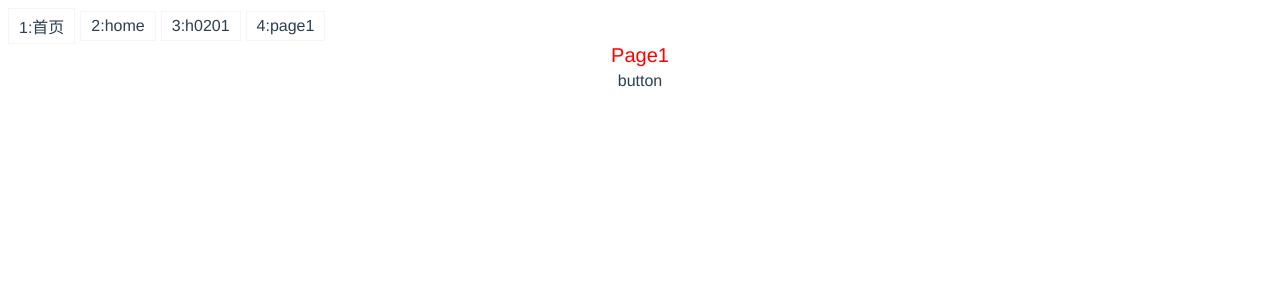
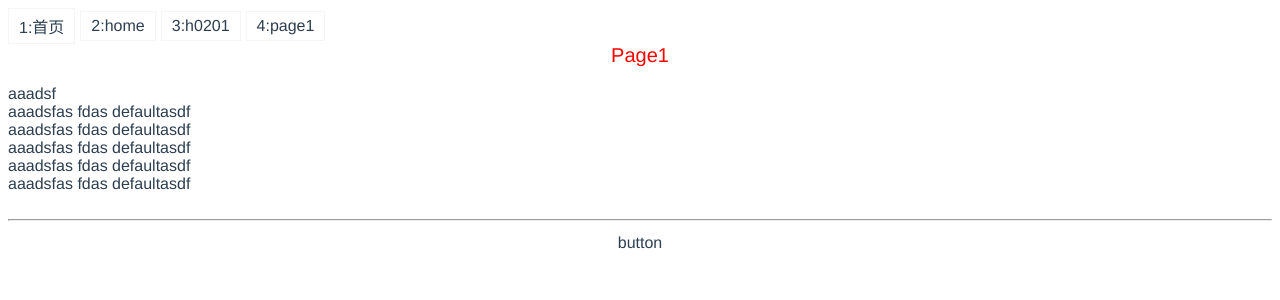
Before and after one commit to xiaotuni/vue2-demo, a Vue app: page /page1 in a window 1280 px wide. Shown: the top 300 px of the page. Built offline with nearby package versions, Linux system fonts and the light colour scheme.

Commit message:
添加路由页面之间切换动画效果

```diff
--- a/index.html
+++ b/index.html
@@ -7,8 +7,8 @@
   <title>my-project</title>
 </head>
 
-<body>
-  <div id="app"></div>
+<body style="margin:0px;">
+  <div id="app" style="margin:8px;"></div>
   <!-- built files will be auto injected -->
 </body>
 
--- a/src/App.vue
+++ b/src/App.vue
@@ -1,16 +1,50 @@
-<style>
+<style lang="scss">
 #app {
   font-family: 'Avenir', Helvetica, Arial, sans-serif;
   -webkit-font-smoothing: antialiased;
   -moz-osx-font-smoothing: grayscale;
   color: #2c3e50;
+  padding: 8px;
+}
+
+.__common {
+  position: fixed;
+  left: 0px;
+  right: 0px; // height: 100%;
+  // width: 100%;
+  padding: 0px 8px;
+}
+
+.fade-enter-active {
+  @extend .__common;
+  transition: all .6s;
+  transform: translate3d(0, 0, 0);
+}
+
+.fade-enter {
+  @extend .__common;
+  transform: translate3d(-100%, 0, 0);
+}
+
+.fade-leave-active {
+  @extend .__common;
+  transition: all .6s;
+  transform: translate3d(100%, 0, 0);
+}
+
+
+.fade-leave {
+  @extend .__common;
+  transform: translate3d(0, 0, 0);
 }
 </style>
 
 <template>
   <div id="app">
     <xtn-menu></xtn-menu>
-    <router-view></router-view>
+    <transition name="fade">
+      <router-view></router-view>
+    </transition>
   </div>
 </template>
 
--- a/src/containers/Hello/Hello.vue
+++ b/src/containers/Hello/Hello.vue
@@ -29,7 +29,6 @@
 
 <template>
   <div class="hello">
-    <img class="img" src="/assets/logo.png" />
     <h1>{{ msg }}</h1>
     <h2>Essential Links</h2>
     <ul>
--- a/src/containers/Page1/Page1.vue
+++ b/src/containers/Page1/Page1.vue
@@ -17,6 +17,24 @@
     <div class="title">
       Page1
     </div>
+    <br/> aaadsf
+    <div>
+     aaadsfas fdas defaultasdf
+    </div>
+    <div>
+     aaadsfas fdas defaultasdf
+    </div>
+    <div>
+     aaadsfas fdas defaultasdf
+    </div>
+    <div>
+     aaadsfas fdas defaultasdf
+    </div>
+    <div>
+     aaadsfas fdas defaultasdf
+    </div>
+    <br/>
+    <hr />
 
     <div class="btn" @click="aaa">button</div>
   </div>
```
